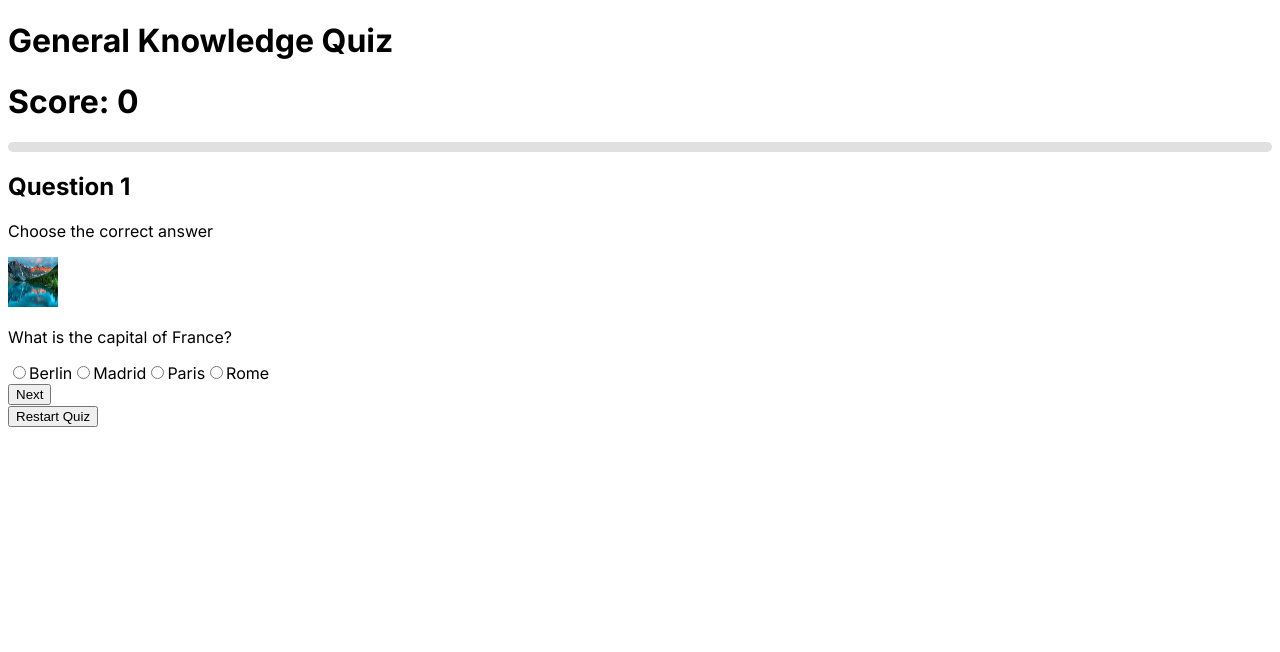
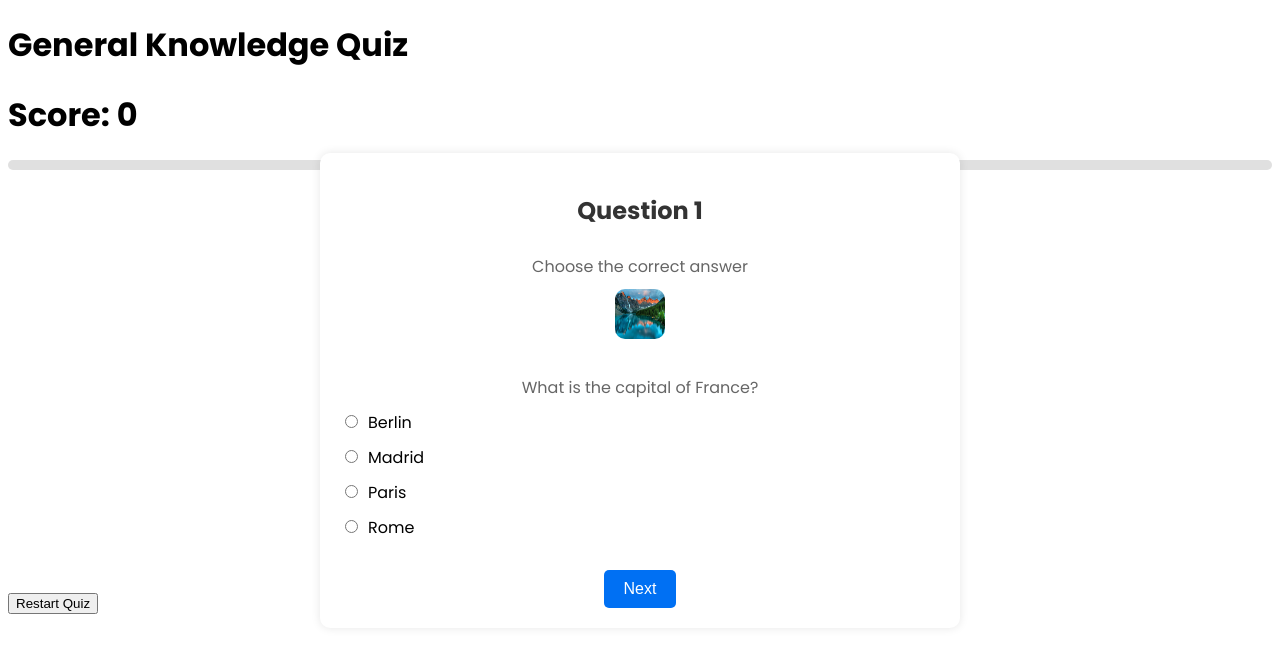
Before and after one commit to ziembick/quiz-engine, a Next.js app: page /quiz/1 in a window 1280 px wide. Shown: the top 652 px of the page. Built offline with nearby package versions, Linux system fonts and the light colour scheme.

Commit message:
initial styling

```diff
--- a/src/app/components/Questions/index.jsx
+++ b/src/app/components/Questions/index.jsx
@@ -2,6 +2,7 @@
 import { useState } from "react";
 import { motion } from "framer-motion";
 import Image from "next/image";
+import styles from './questions.module.css'
 
 export default function Question({ question, onAnswer }) {
   const [selectedOption, setSelectedOption] = useState(
@@ -27,10 +28,12 @@ export default function Question({ question, onAnswer }) {
   };
 
   return (
+    <div className={styles.parentContainer}>
     <motion.div
       initial={{ opacity: 0, x: -100 }}
       animate={{ opacity: 1, x: 0 }}
       exit={{ opacity: 0, x: 100 }}
+      className={styles.mainQuiz}
     >
       <h2>{question.title}</h2>
       <p>{question.description}</p>
@@ -75,5 +78,6 @@ export default function Question({ question, onAnswer }) {
       )}
       <button onClick={handleSubmit}>Next</button>
     </motion.div>
+    </div>
   );
 }
--- /dev/null
+++ b/src/app/components/Questions/questions.module.css
@@ -0,0 +1,77 @@
+.parentContainer {
+    display: flex;
+    justify-content: center;
+    align-items: center;
+    height: 50vh;
+  }
+
+.mainQuiz {
+    display: flex;
+    justify-content: center;
+    align-items: center;
+    flex-direction: column;
+    width: 100%;
+    max-width: 600px;
+    padding: 20px;
+    border-radius: 10px;
+    box-shadow: 0 0 10px rgba(0, 0, 0, 0.1);
+    background-color: #ffffff;
+  }
+
+  .mainQuiz h2 {
+    font-size: 1.5rem;
+    margin-bottom: 10px;
+    color: #333333;
+  }
+
+  .mainQuiz p {
+    font-size: 1rem;
+    margin-bottom: 10px;
+    color: #666666;
+  }
+
+  .mainQuiz img {
+    margin-bottom: 20px;
+    border-radius: 10px;
+  }
+
+  .mainQuiz div {
+    width: 100%;
+    margin-bottom: 20px;
+  }
+
+  .mainQuiz label {
+    display: block;
+    margin-bottom: 10px;
+    font-size: 1rem;
+    cursor: pointer;
+  }
+
+  .mainQuiz input[type="radio"],
+  .mainQuiz input[type="checkbox"] {
+    margin-right: 10px;
+  }
+
+  .mainQuiz input[type="text"] {
+    width: 100%;
+    padding: 10px;
+    border: 1px solid #cccccc;
+    border-radius: 5px;
+    font-size: 1rem;
+    margin-bottom: 20px;
+  }
+
+  .mainQuiz button {
+    background-color: #0070f3;
+    color: #ffffff;
+    border: none;
+    padding: 10px 20px;
+    border-radius: 5px;
+    font-size: 1rem;
+    cursor: pointer;
+    transition: background-color 0.3s;
+  }
+
+  .mainQuiz button:hover {
+    background-color: #005bb5;
+  }
--- a/src/app/components/Quizzes/index.jsx
+++ b/src/app/components/Quizzes/index.jsx
@@ -1,5 +1,6 @@
 import { useState, useEffect } from 'react';
 import Link from 'next/link';
+import styles from './quizzes.module.css'
 
 export default function Quizzes() {
   const [quizzes, setQuizzes] = useState([]);
@@ -11,15 +12,15 @@ export default function Quizzes() {
   }, []);
 
   return (
-    <div>
+    <div className={styles.mainContainer}>
       <h1>Available Quizzes</h1>
-      <ul>
+      <ul className={styles.available}>
         {quizzes.length > 0 ? (
           quizzes.map((quiz) => (
-            <li key={quiz.quizId}>
+            <li key={quiz.quizId} className={styles.eachAvailable}>
               <h2>{quiz.title}</h2>
               <p>{quiz.description}</p>
-              <Link href={`/quiz/${quiz.quizId}`}>
+              <Link href={`/quiz/${quiz.quizId}`} className={styles.btnAvailable}>
                 Start Quiz
               </Link>
             </li>
--- /dev/null
+++ b/src/app/components/Quizzes/quizzes.module.css
@@ -0,0 +1,56 @@
+.mainContainer {
+  display: flex;
+  justify-content: center;
+  flex-direction: column;
+  align-items: center;
+  min-height: 100vh;
+  text-align: center;
+}
+
+.available {
+  list-style: none;
+  display: flex;
+  flex-direction: column;
+  justify-content: center;
+  align-items: center;
+  padding: 0;
+}
+
+.eachAvailable {
+  display: flex;
+  flex-direction: column;
+  justify-content: center;
+  align-items: center;
+  padding: 2rem;
+  border: 2px solid #ccc;
+  margin: 1rem 0;
+  width: 100%;
+  max-width: 500px;
+  text-align: center;
+  border-radius: 20px;
+}
+
+.btnAvailable {
+  background: none repeat scroll 0 0 transparent;
+  font-family: var(--font-poppins);
+  border: medium none;
+  border-spacing: 0;
+  color: #FFF;
+  cursor: pointer;
+  font-family: "PT Sans Narrow", sans-serif;
+  font-size: 1rem;
+  font-weight: normal;
+  line-height: 1.42rem;
+  background-color: #000;
+  border-radius: 20px;
+  list-style: none outside none;
+  margin: 0;
+  padding: 0.5rem 1rem;
+  text-align: left;
+  text-decoration: none;
+  text-indent: 0;
+}
+
+.btnAvailable:hover {
+  background-color: #333;
+}
--- a/src/app/components/Start/index.jsx
+++ b/src/app/components/Start/index.jsx
@@ -3,6 +3,7 @@
 import React, { useEffect, useState } from "react";
 import Quiz from "../Quiz";
 import Quizzes from "../Quizzes";
+import styles from './start.module.css'
 
 export default function Start() {
   const [start, setStart] = useState(false);
@@ -12,15 +13,14 @@ export default function Start() {
   };
 
   return (
-    <div>
+    <div className={styles.container}>
       {!start ? (
-        <div>
-          <h1>Welcome to quiz</h1>
-          <button onClick={handleStartQuiz}>Start quiz</button>
+        <div className={styles.welcome}>
+          <h1>Welcome to quiz!</h1>
+          <button onClick={handleStartQuiz} className={styles.btn}>Start quiz</button>
         </div>
       ) : (
         <Quizzes />
-        // <Quiz />
       )}
     </div>
   );
--- /dev/null
+++ b/src/app/components/Start/start.module.css
@@ -0,0 +1,44 @@
+.container {
+  display: flex;
+  justify-content: center;
+  align-items: center;
+  min-height: 100vh;
+}
+
+.welcome {
+  font-family: var(--font-poppins);
+  font-size: 2rem;
+  display: flex;
+  justify-content: center;
+  align-items: center;
+  flex-direction: column;
+  border: solid 2px #000;
+  padding: 8rem 12rem;
+  border-radius: 20px;
+  box-shadow: 6px 2px 2px 2px rgba(0, 0, 0, 0.1);
+}
+
+.btn {
+  background: none repeat scroll 0 0 transparent;
+  font-family: var(--font-poppins);
+  border: medium none;
+  border-spacing: 0;
+  color: #FFF;
+  cursor: pointer;
+  font-family: "PT Sans Narrow", sans-serif;
+  font-size: 1.5rem;
+  font-weight: normal;
+  line-height: 1.42rem;
+  background-color: #000;
+  border-radius: 20px;
+  list-style: none outside none;
+  margin: 0;
+  padding: 1rem 2rem;
+  text-align: left;
+  text-decoration: none;
+  text-indent: 0;
+}
+
+.btn:hover {
+  background-color: #333;
+}
--- a/src/app/layout.js
+++ b/src/app/layout.js
@@ -1,7 +1,13 @@
-import { Inter } from "next/font/google";
+import { Inter, Poppins } from "next/font/google";
 import "./globals.css";
 
 const inter = Inter({ subsets: ["latin"] });
+
+const poppins = Poppins({
+  subsets: ["latin"],
+  weight: ["100", "200", "300", "400", "500", "600", "700", "800", "900"],
+  variable: ['--font-poppins']
+});
 
 export const metadata = {
   title: "Create Next App",
@@ -11,7 +17,7 @@ export const metadata = {
 export default function RootLayout({ children }) {
   return (
     <html lang="en">
-      <body className={inter.className}>{children}</body>
+      <body className={`${poppins.className}`}>{children}</body>
     </html>
   );
 }
```
